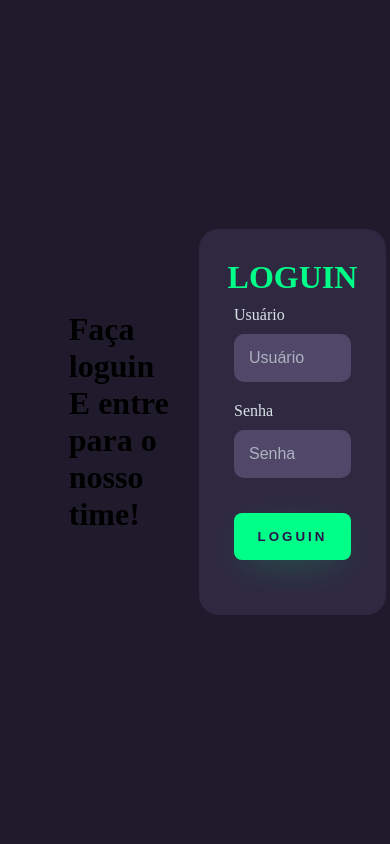
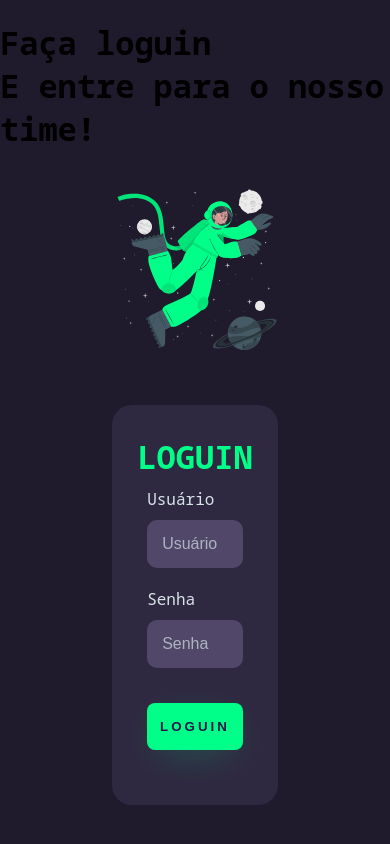
Before and after one commit to naftaliferreira/Desenvolvimento_web, a plain HTML site: page Testes_paginas/pagina_2/index.html in a window 390 px wide. Drawn offline with Linux system fonts and the light colour scheme.

Commit message:
adição de elementos ao site

```diff
--- a/Testes_paginas/pagina_2/CSS/style.css
+++ b/Testes_paginas/pagina_2/CSS/style.css
@@ -1,5 +1,12 @@
+@import url('https://fonts.googleapis.com/css2?family=Noto+Sans+Mono:wght@300;700&display=swap');
+
 body{
     margin: 0;
+    font-family: "Noto Sans Mono", sans-serif;
+}
+
+body * {
+    box-sizing: border-box;
 }
 
 .main-loguin{
@@ -21,7 +28,12 @@ body{
 }
 
 .left-loguin > h1{
+    font-size: 3vw;
     color: #77ffc0;
+}
+
+.left-loguin-image{
+    width: 35vw;
 }
 
 .right-loguin{
@@ -51,6 +63,7 @@ body{
 }
 
 .textfield{
+    width: 100%;
     display: flex;
     flex-direction: column;
     align-items: flex-start;
@@ -95,3 +108,28 @@ body{
     cursor: pointer;
     box-shadow: 0px 10px 40px -12px #00ff8052;
 }
+
+@media only screen and (max-width:950px){
+   .card-loguin{
+    width: 85%;
+   }
+}
+
+@media only screen and (max-width:600px){
+    .main-loguin{
+        flex-direction: column;
+    }
+    .left-loguin{
+        display: none;
+    }
+
+    .left-loguin{
+        width: 100%;
+        height: auto;
+    }
+    .left-loguin-image{
+        width: 50vw;
+    }
+
+
+}
--- a/Testes_paginas/pagina_2/index.html
+++ b/Testes_paginas/pagina_2/index.html
@@ -10,6 +10,7 @@
     <div class="main-loguin">
         <div class="left-loguin"></div>
             <h1>Faça loguin<br>E entre para o nosso time!</h1>
+            <img src="midia/astronaut-animate.svg" class="left-loguin-image" alt="animação" />
         <div class="right-loguin">
             <div class="card-loguin">
                 <h1>LOGUIN</h1>
```
Also changed, not shown: Testes_paginas/pagina_2/midia/astronaut-animate.svg (added).
